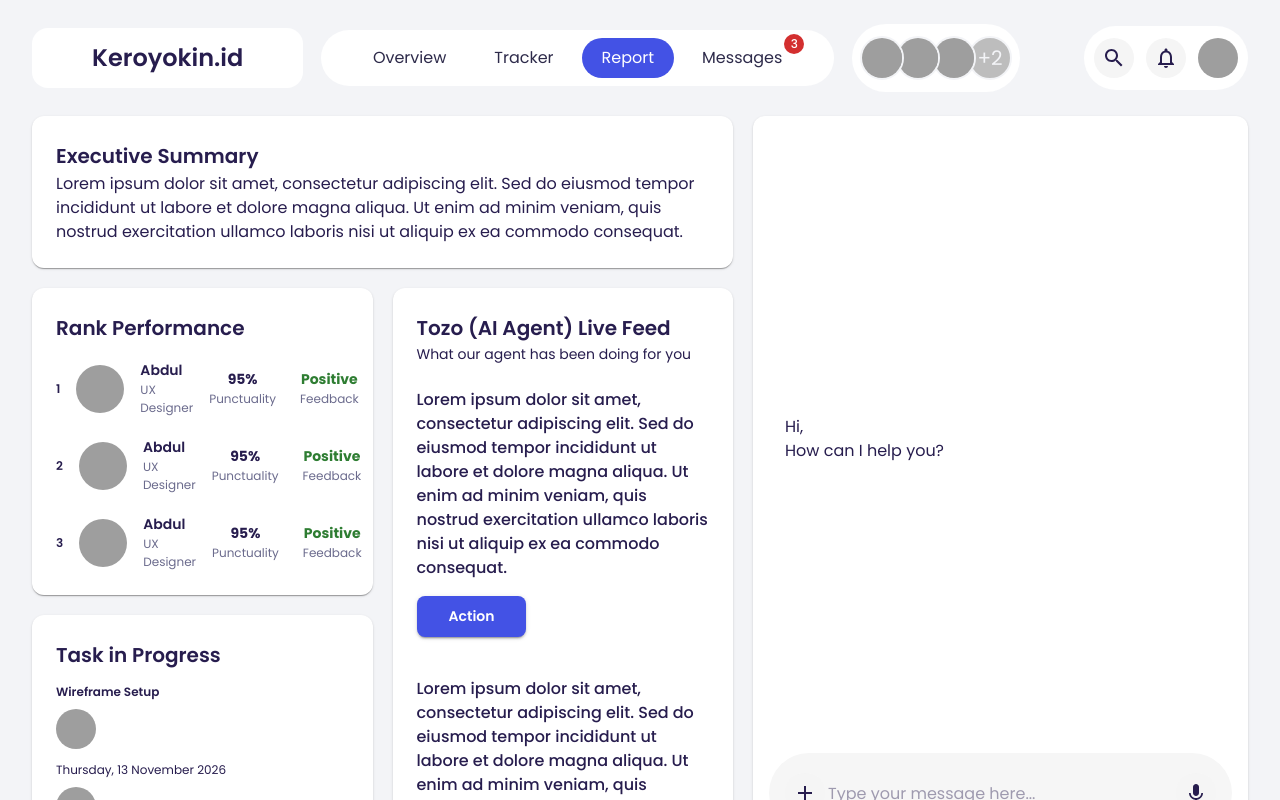
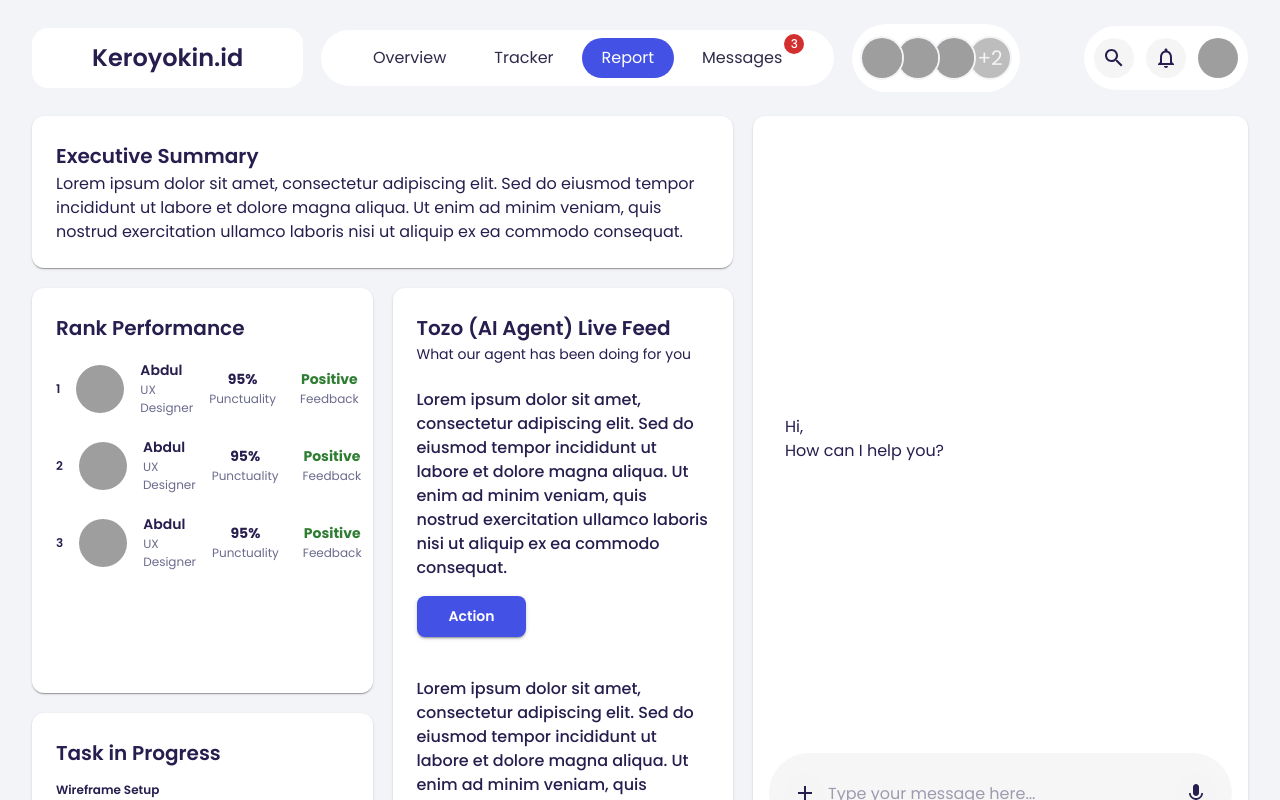
Before and after one commit to michaelgeraldi/Hackathon-AIImpactChallenge-Frontend, a Next.js app: page /client in a window 1280 px wide. Shown: the top 800 px of the page. Built offline with nearby package versions, Linux system fonts and the light colour scheme; grey boxes are pictures that could not be loaded.

Commit message:
Organize imports

```diff
--- a/src/app/_components/Logo.js
+++ b/src/app/_components/Logo.js
@@ -1,4 +1,4 @@
-import { Box, Typography, Paper } from "@mui/material";
+import { Paper, Typography } from "@mui/material";
 
 export default function Logo() {
     return (
--- a/src/app/client/_components/ClientOverviewPage.js
+++ b/src/app/client/_components/ClientOverviewPage.js
@@ -6,7 +6,7 @@ import {
     Grid,
     IconButton,
     Stack,
-    Typography
+    Typography,
 } from "@mui/material";
 import * as React from "react";
 import CustomBarChart from "../../_components/CustomBarChart";
@@ -76,7 +76,7 @@ export default function ClientOverviewPage() {
                     </CustomCard>
                 </Grid>
                 <Grid size={4.5}>
-                    <CustomCard>
+                    <CustomCard sx={{ height: "100%" }}>
                         <ActivitySection {...activitySectionHook} />
                     </CustomCard>
                 </Grid>
--- a/src/app/client/_components/ClientReportPage.js
+++ b/src/app/client/_components/ClientReportPage.js
@@ -1,10 +1,8 @@
-import { Box, Grid, Typography, Stack, Avatar, Paper } from "@mui/material";
-import CustomCard from "../../_components/CustomCard";
-import CustomBarChart from "../../_components/CustomBarChart";
-import CustomDonutChart from "../../_components/CustomDonutChart";
-import CustomChatCard from "../../_components/CustomChatCard";
 import CustomButton from "@/app/_components/CustomButton";
 import CustomIconButton from "@/app/_components/CustomIconButton";
+import { Avatar, Box, Grid, Paper, Stack, Typography } from "@mui/material";
+import CustomCard from "../../_components/CustomCard";
+import CustomChatCard from "../../_components/CustomChatCard";
 
 // Icon imports
 import ChevronLeftIcon from "@mui/icons-material/ChevronLeft";
@@ -26,9 +24,9 @@ export default function ClientReportPage() {
                 </CustomCard>
 
                 <Grid container spacing={2.5} sx={{ mt: 2.5 }}>
-                    <Grid size={6}>
+                    <Grid size={6} sx={{ display: "flex", flexDirection: "column" }}>
                         {/* Rank Performance */}
-                        <CustomCard title="Rank Performance">
+                        <CustomCard sx={{ flex: 1 }} title="Rank Performance">
                             <Stack sx={{ gap: 2.5, mt: 2 }}>
                                 {[1, 2, 3].map((rank) => (
                                     <Stack
--- a/src/app/client/_components/ClientTrackerPage.js
+++ b/src/app/client/_components/ClientTrackerPage.js
@@ -11,14 +11,12 @@ import {
     Stack,
     Typography,
 } from "@mui/material";
-import { useState } from "react";
-import ActivitySection from "./ActivitySection";
-import { useActivitySection } from "./ActivitySection";
+import ActivitySection, { useActivitySection } from "./ActivitySection";
 
 // Icon imports
+import CustomCard from "@/app/_components/CustomCard";
 import AddIcon from "@mui/icons-material/Add";
 import MoreHorizIcon from "@mui/icons-material/MoreHoriz";
-import CustomCard from "@/app/_components/CustomCard";
 
 export default function ClientTrackerPage() {
     const activitySectionHook = useActivitySection();
--- a/src/app/page.js
+++ b/src/app/page.js
@@ -1,8 +1,6 @@
 "use client";
 
-import * as React from "react";
-import { Button, Typography, Container, Box } from "@mui/material";
-import CustomButton from "./_components/CustomButton";
+import { Box, Container, Typography } from "@mui/material";
 
 export default function HomePage() {
     return (
```
Also changed, not shown: src/app/_components/MessagesCard.js (+8 -10 lines), src/app/client/page.js (+7 -16 lines).
